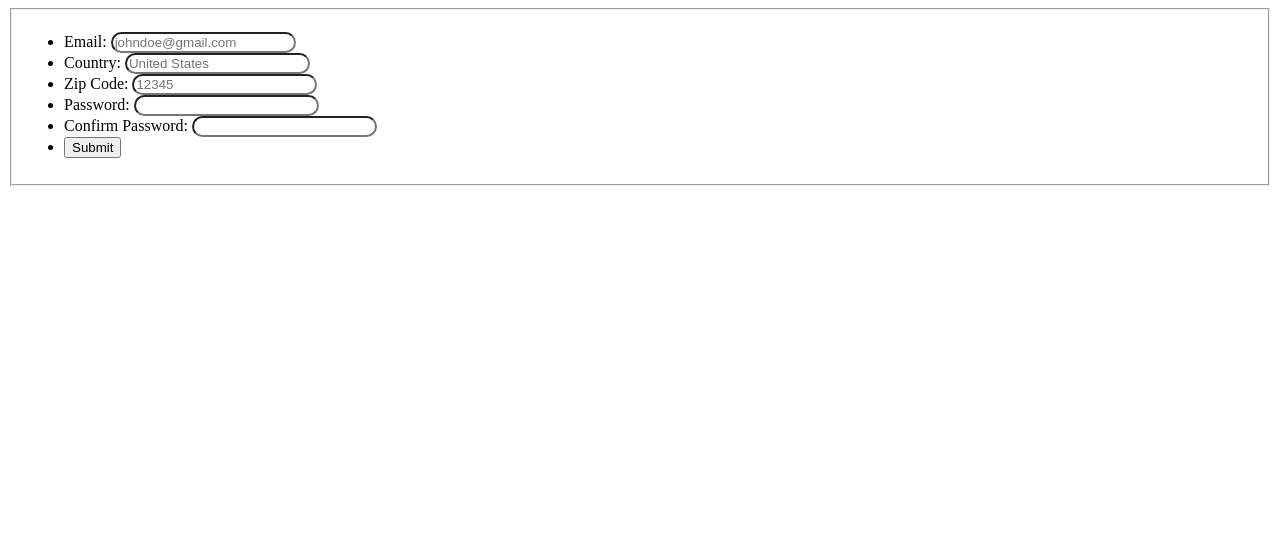
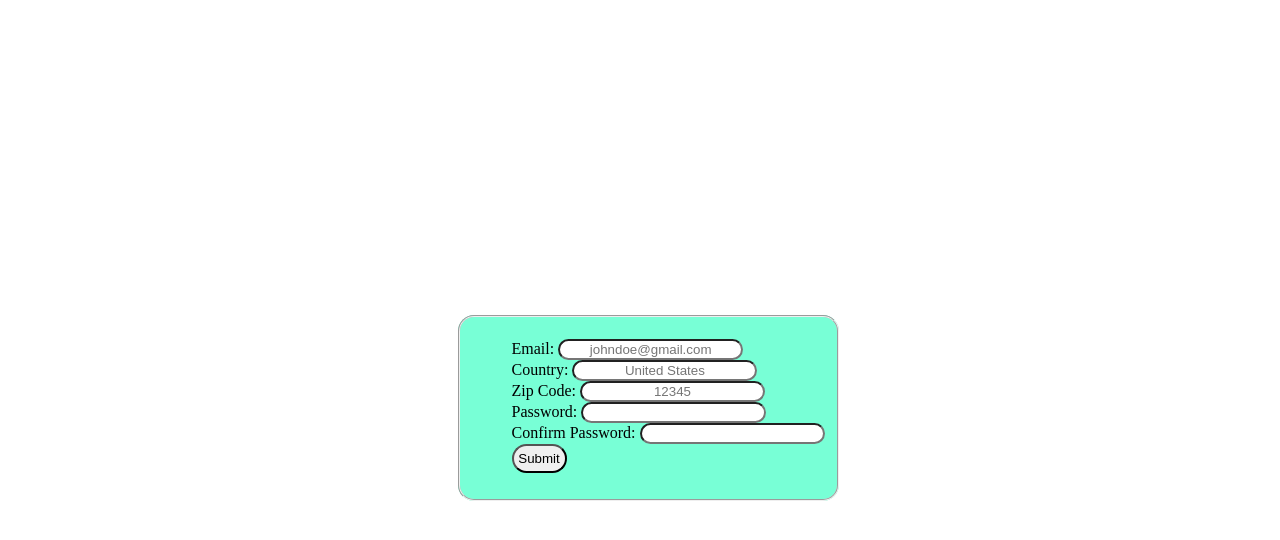
Before and after one commit to hackezar/formClientValidationTemplate, a website built with webpack: page dist/index.html in a window 1280 px wide. Built offline with Linux system fonts and the light colour scheme.

Commit message:
V1.0
Added style

```diff
--- a/src/style.css
+++ b/src/style.css
@@ -1,3 +1,11 @@
+body {
+  height: 100vh;
+  width: 100vw;
+  display: flex;
+  justify-content: center;
+  align-items: center;
+}
+
 input:focus {
   outline: none;
 }
@@ -14,3 +22,27 @@ input:valid {
   background-color: lightyellow;
   border: 2px red solid;
 }
+
+.container {
+  display: flex;
+  align-items: center;
+  justify-content: center;
+}
+
+input {
+  text-align: center;
+}
+
+fieldset {
+  border-radius: 1rem;
+  background-color: #78FFD6;
+}
+
+li {
+  list-style: none;
+}
+
+#submitBtn {
+  border-radius: 1rem;
+  padding: 0.3rem;
+}
```
Also changed, not shown: dist/index.bundle.js.
